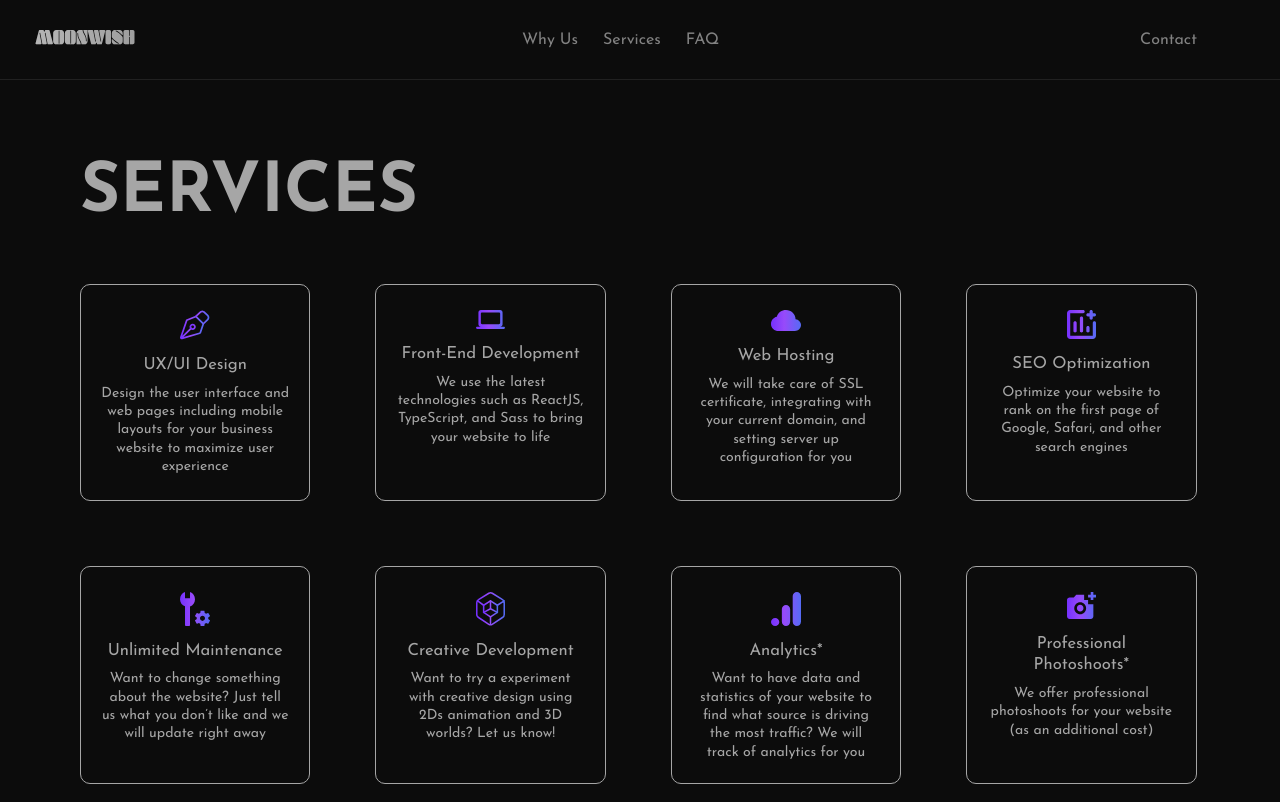
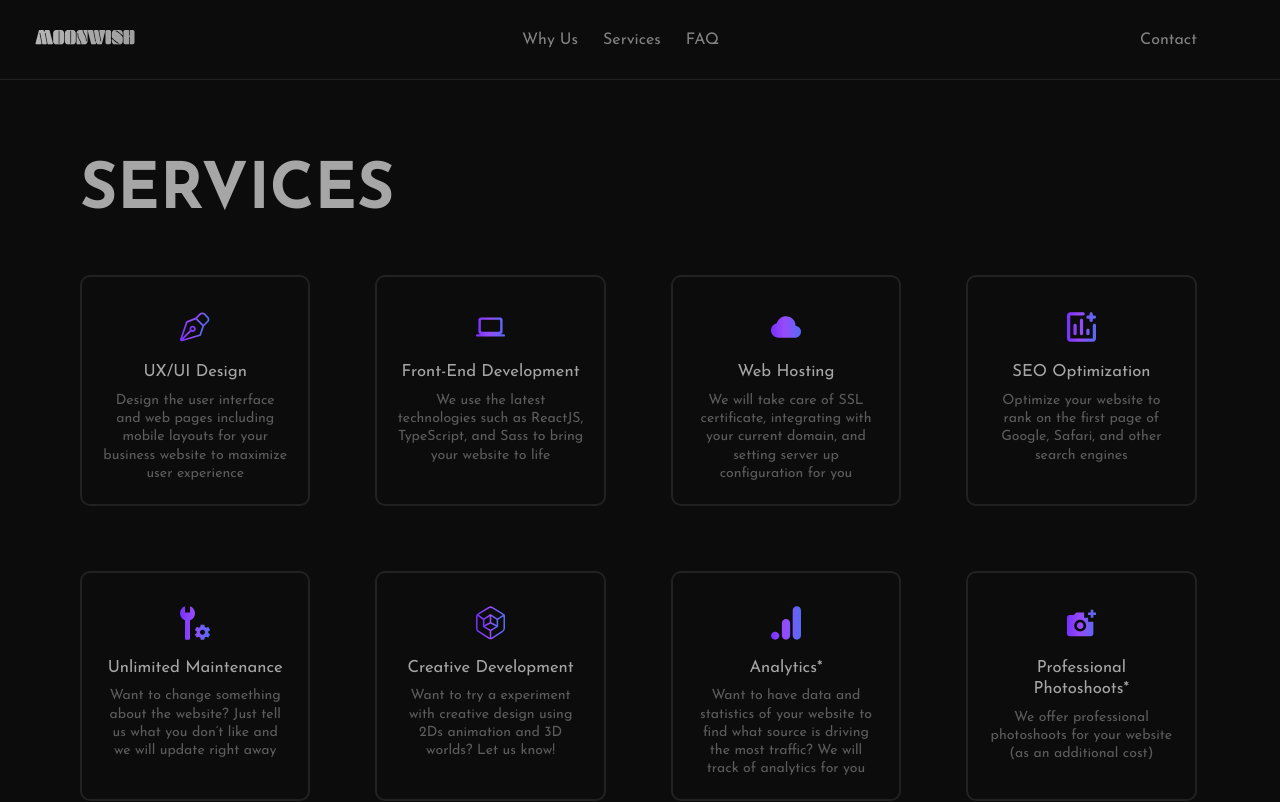
Before and after one commit to MoonWish-Studios/moonwish-site, a Next.js app: page /services in a window 1280 px wide. Shown: the top 802 px of the page. Built offline with nearby package versions, Linux system fonts and the light colour scheme.

Commit message:
updated services page

```diff
--- a/app/(components)/MobileNavbar.tsx
+++ b/app/(components)/MobileNavbar.tsx
@@ -42,7 +42,7 @@ export default function MobileNavbar() {
       </div>
       {open && (
         <ul className="navItems">
-          <CustomLink href="/">Why Us</CustomLink>
+          <CustomLink href="/why-us">Why Us</CustomLink>
           <CustomLink href="/services">Services</CustomLink>
           <CustomLink href="/faq">FAQ</CustomLink>
         </ul>
--- a/app/(components)/ServiceCard.tsx
+++ b/app/(components)/ServiceCard.tsx
@@ -1,3 +1,4 @@
+import Image from "next/image";
 import React from "react";
 
 export default function ServiceCard({
@@ -11,7 +12,7 @@ export default function ServiceCard({
 }) {
   return (
     <div className="serviceCard">
-            <img src={`../assets/${image}`} alt="" />
+      <Image width={40} height={40} src={`/assets/${image}`} alt="" />
       <p className="serviceTitle">{title}</p>
       <p className="serviceDescription">{description}</p>
     </div>
--- a/styles/pages/_services.scss
+++ b/styles/pages/_services.scss
@@ -1,5 +1,5 @@
 .header {
-    font-size: 4.3em;
+  font-size: var(--font-large);
   margin: 0 0 0.8em;
   font-weight: bold;
   color: var(--color-primary);
@@ -31,11 +31,11 @@
   align-items: center;
   justify-content: flex-start;
   text-align: center;
-    border: 1px solid var(--color-text-primary);
+  border: 2px solid var(--color-text-third);
   border-radius: 10px;
   width: 18vw;
-    height: 17vw;
-    padding: 25px 20px 10px 20px;
+  height: 18vw;
+  padding: 30px 20px 20px 20px;
   line-height: 1.3;
   color: var(--color-text-primary);
 }
@@ -43,6 +43,7 @@
 .serviceDescription {
   margin: 0 0;
   font-size: 1.1vw;
+  color: var(--color-text-secondary);
 }
 
 .serviceTitle {
@@ -85,9 +86,6 @@
   .serviceTitle {
     font-size: 2.5vw;
   }
-    .header {
-        font-size: 3.3em;
-    }
 }
 @media (max-width: 600px) {
   .serviceGrid {
```
Lines whose indentation alone changed are shown as unchanged.
